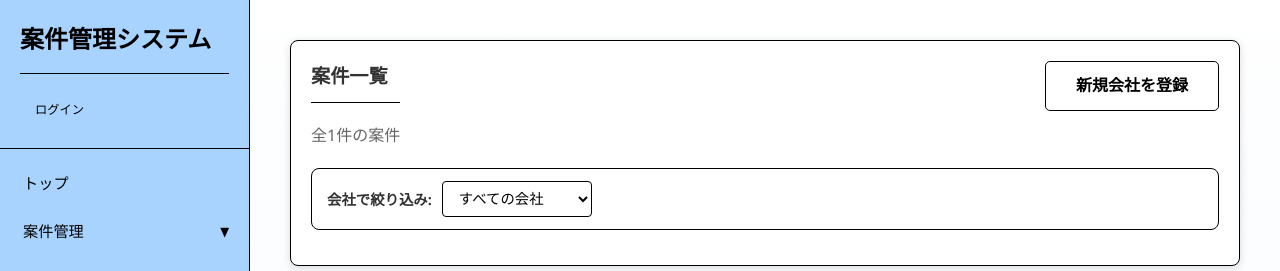
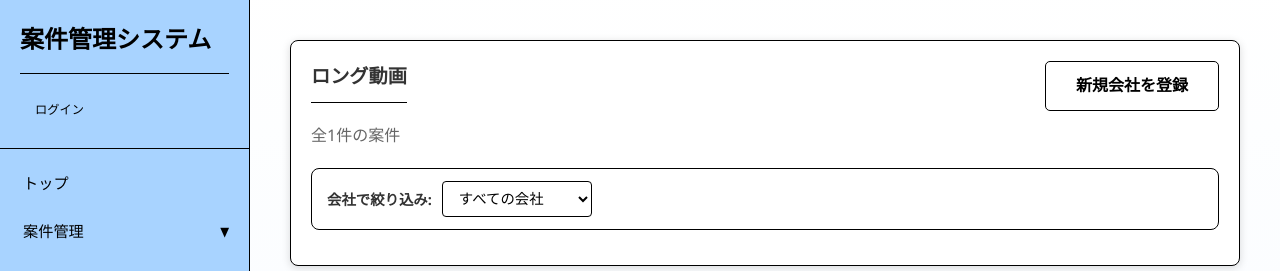
Before and after one commit to 32kikameyama-wq/-, a Python web app: template templates/projects.html in a window 1280 px wide. Shown: the top 271 px of the page. Run offline with Jinja, Linux system fonts and the light colour scheme; the template is opened without the code that fills it: most values are stand-ins (such as "Sample title", 1, 10 or a date in 2020).

Commit message:
fix: update page title and editor projects route for video axis filtering

```diff
--- a/templates/projects.html
+++ b/templates/projects.html
@@ -8,7 +8,7 @@
     <section class="projects-header">
         <div class="header-top">
             <div>
-                <h2>案件一覧</h2>
+                <h2>{% if selected_video_axis == 'SHORT' %}ショート動画{% else %}ロング動画{% endif %}</h2>
                 <p class="subtitle">全{{ projects|length }}件の案件</p>
             </div>
             {% if allow_project_actions|default(True) %}
```
